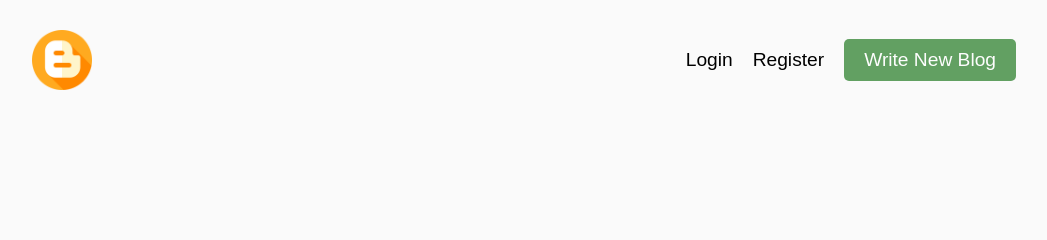
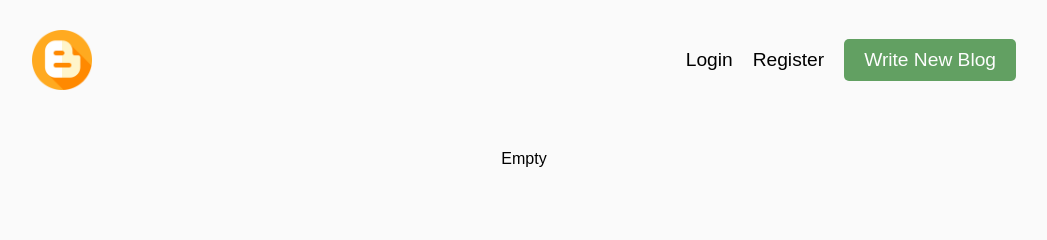
Before and after one commit to son-vo-2000/blog_app, a React (Vite) app in the folder client/: page /user/posts in a window 1280 px wide. Shown: the top 240 px of the page, without its empty margins (116-1163 px from the left). Built offline with nearby package versions, Linux system fonts and the light colour scheme.

Commit message:
deployment

```diff
--- a/client/src/Components/User_Posts.jsx
+++ b/client/src/Components/User_Posts.jsx
@@ -13,9 +13,12 @@ const User_Posts = () => {
     if (!currentUser) return;
     const userId = currentUser.id;
     try {
-      const response = await axios.post(`${process.env.REACT_APP_BACKEND_URL}/api/users`, {
+      const response = await axios.post(
+        `${process.env.REACT_APP_BACKEND_URL}/api/users`,
+        {
           userId,
-      });
+        }
+      );
 
       setUserPosts(response.data);
     } catch (error) {
@@ -29,11 +32,15 @@ const User_Posts = () => {
 
   return (
     <div className="user_posts">
+      {userPosts.length === 0 ? (
+        <div>Empty</div>
+      ) : (
         <div className="post__list">
           {userPosts.map((post) => (
             <PostCard post={post} />
           ))}
         </div>
+      )}
     </div>
   );
 };
```
Lines whose indentation alone changed are shown as unchanged.
